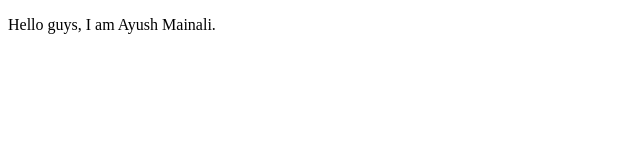
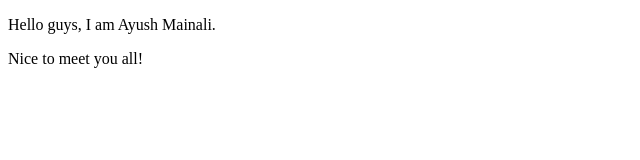
Before and after one commit to AyushMainali123/First_repo, a plain HTML site: page index.html in a window 1280 px wide. Shown: the whole page, without its empty margins (0-640 px from the left). Drawn offline with Linux system fonts and the light colour scheme.

Commit message:
Added line 8

```diff
--- a/index.html
+++ b/index.html
@@ -5,5 +5,6 @@
 </head>
 <body>
 	<p>Hello guys, I am Ayush Mainali.</p>
+	<p>Nice to meet you all!</p>
 </body>
 </html>
```
